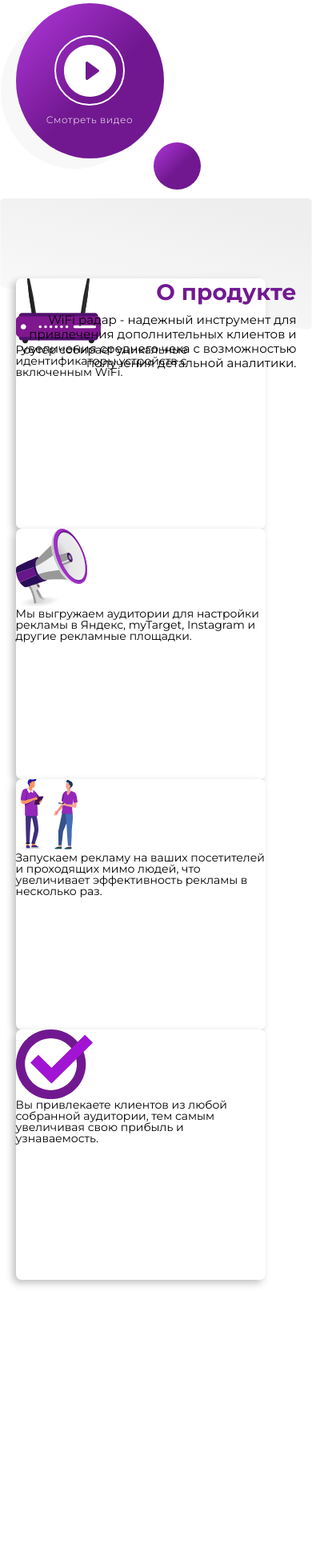
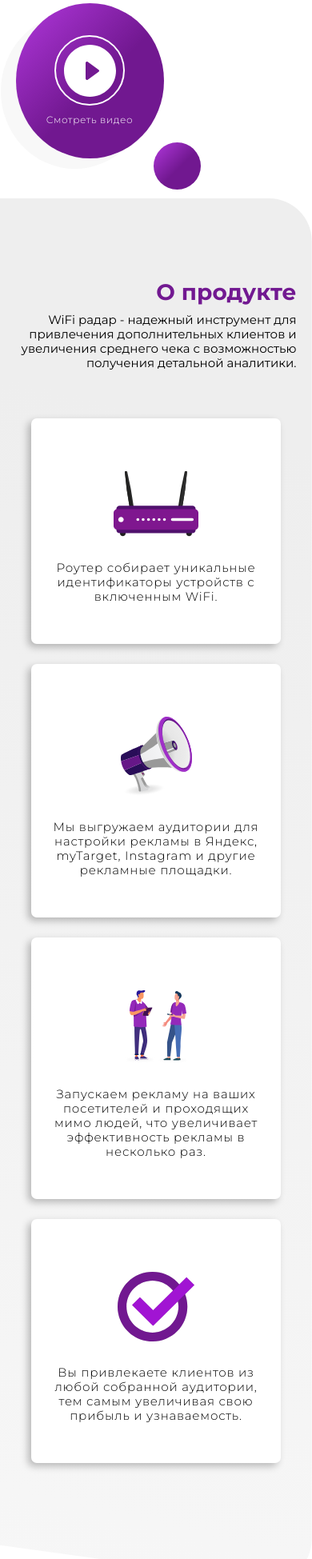
Before and after one commit to kotlyarDG/gaze.github.io, a PHP site: page / in a window 390 px wide. Shown: the part 578-2527 px from the top of the page at 80% size. Before the commit the page ends 2186 px from the top, so only its background shows below. Run offline with PHP 8.4, Linux system fonts and the light colour scheme.

Commit message:
products

```diff
--- a/#source/scss/_products-radar.scss
+++ b/#source/scss/_products-radar.scss
@@ -1,6 +1,6 @@
 .products-radar {
 	padding: 100px 0 150px 0;
-	background: url("../../images/system_img/radar/products/bg.svg") top right / contain no-repeat;
+	background: url("../../images/system_img/radar/products/bg.svg") top right / cover no-repeat;
 
 	&__wrapper {
 		max-width: 1250px;
@@ -28,6 +28,19 @@
 		position: absolute;
 		top: 0;
 		right: 0;
+
+		@media (max-width: $sm) {
+			position: static;
+			max-width: none;
+			display: flex;
+			flex-direction: column;
+			align-items: flex-end;
+		}
+
+		@media (max-width: $xs) {
+			display: block;
+			// text-align: center;
+		}
 	}
 
 	&__title {
@@ -37,25 +50,96 @@
 		margin: 9px 0 0 0;
 		font-size: 15px;
 		line-height: 18px;
+
+		@media (max-width: $sm) {
+			width: 50%;
+		}
+
+		@media (max-width: $xs) {
+			width: 100%;
+		}
 	}
 
 	&__items {
+		display: flex;
+
+		@media (max-width: $sm) {
+			display: block;
+			margin: 60px 0 0 0;
+		}
 	}
 
 	&__item {
-		width: 312px;
-		height: 313px;
-		background: #ffffff;
-		box-shadow: -4px 4px 10px rgba(0, 0, 0, 0.25);
-		border-radius: 7px;
+		&:nth-child(1) {
+			margin: 25px 0 0 0;
+		}
+
+		&:nth-child(2) {
+			margin: 80px 0 0 30px;
+		}
+
+		&:nth-child(3) {
+			margin: 160px 0 0 30px;
+		}
+
+		&:nth-child(4) {
+			margin: 240px 0 0 30px;
+		}
+
+		@media (max-width: $sm) {
+			&:nth-child(1) {
+				margin: 0 auto 0 auto;
+			}
+
+			&:nth-child(2) {
+				margin: 25px auto 0 auto;
+			}
+
+			&:nth-child(3) {
+				margin: 25px auto 0 auto;
+			}
+
+			&:nth-child(4) {
+				margin: 25px auto 0 auto;
+			}
+		}
 	}
 }
-.title {
-}
+
 .item-products {
+	width: 312px;
+	height: 313px;
+	background: #ffffff;
+	box-shadow: -4px 4px 10px rgba(0, 0, 0, 0.25);
+	border-radius: 7px;
+	padding: 66px 25px 0 25px;
+	display: flex;
+	flex-direction: column;
+
+	@media (max-width: $md) {
+		height: 400px;
+	}
+
+	@media (max-width: $sm) {
+		height: auto;
+		padding: 66px 25px 50px 25px;
+	}
+
+	@media (max-width: 350px) {
+		padding: 66px 10px 50px 10px;
+		width: auto;
+	}
+
 	&__img {
+		align-self: center;
+		margin: 0 0 30px 0;
 	}
 
 	&__text {
+		font-weight: 300;
+		font-size: 15px;
+		line-height: 18px;
+		text-align: center;
+		letter-spacing: 0.055em;
 	}
 }
--- a/css/style.css
+++ b/css/style.css
@@ -644,7 +644,7 @@ body {
 
 .products-radar {
   padding: 100px 0 150px 0;
-  background: url("../../images/system_img/radar/products/bg.svg") top right/contain no-repeat;
+  background: url("../../images/system_img/radar/products/bg.svg") top right/cover no-repeat;
 }
 
 .products-radar__wrapper {
@@ -679,17 +679,139 @@ body {
   right: 0;
 }
 
+@media (max-width: 991px) {
+  .products-radar__title-block {
+    position: static;
+    max-width: none;
+    display: -webkit-box;
+    display: -ms-flexbox;
+    display: flex;
+    -webkit-box-orient: vertical;
+    -webkit-box-direction: normal;
+        -ms-flex-direction: column;
+            flex-direction: column;
+    -webkit-box-align: end;
+        -ms-flex-align: end;
+            align-items: flex-end;
+  }
+}
+
+@media (max-width: 768px) {
+  .products-radar__title-block {
+    display: block;
+  }
+}
+
 .products-radar__text {
   margin: 9px 0 0 0;
   font-size: 15px;
   line-height: 18px;
 }
 
-.products-radar__item {
+@media (max-width: 991px) {
+  .products-radar__text {
+    width: 50%;
+  }
+}
+
+@media (max-width: 768px) {
+  .products-radar__text {
+    width: 100%;
+  }
+}
+
+.products-radar__items {
+  display: -webkit-box;
+  display: -ms-flexbox;
+  display: flex;
+}
+
+@media (max-width: 991px) {
+  .products-radar__items {
+    display: block;
+    margin: 60px 0 0 0;
+  }
+}
+
+.products-radar__item:nth-child(1) {
+  margin: 25px 0 0 0;
+}
+
+.products-radar__item:nth-child(2) {
+  margin: 80px 0 0 30px;
+}
+
+.products-radar__item:nth-child(3) {
+  margin: 160px 0 0 30px;
+}
+
+.products-radar__item:nth-child(4) {
+  margin: 240px 0 0 30px;
+}
+
+@media (max-width: 991px) {
+  .products-radar__item:nth-child(1) {
+    margin: 0 auto 0 auto;
+  }
+  .products-radar__item:nth-child(2) {
+    margin: 25px auto 0 auto;
+  }
+  .products-radar__item:nth-child(3) {
+    margin: 25px auto 0 auto;
+  }
+  .products-radar__item:nth-child(4) {
+    margin: 25px auto 0 auto;
+  }
+}
+
+.item-products {
   width: 312px;
   height: 313px;
   background: #ffffff;
   -webkit-box-shadow: -4px 4px 10px rgba(0, 0, 0, 0.25);
           box-shadow: -4px 4px 10px rgba(0, 0, 0, 0.25);
   border-radius: 7px;
+  padding: 66px 25px 0 25px;
+  display: -webkit-box;
+  display: -ms-flexbox;
+  display: flex;
+  -webkit-box-orient: vertical;
+  -webkit-box-direction: normal;
+      -ms-flex-direction: column;
+          flex-direction: column;
 }
+
+@media (max-width: 1199px) {
+  .item-products {
+    height: 400px;
+  }
+}
+
+@media (max-width: 991px) {
+  .item-products {
+    height: auto;
+    padding: 66px 25px 50px 25px;
+  }
+}
+
+@media (max-width: 350px) {
+  .item-products {
+    padding: 66px 10px 50px 10px;
+    width: auto;
+  }
+}
+
+.item-products__img {
+  -ms-flex-item-align: center;
+      -ms-grid-row-align: center;
+      align-self: center;
+  margin: 0 0 30px 0;
+}
+
+.item-products__text {
+  font-weight: 300;
+  font-size: 15px;
+  line-height: 18px;
+  text-align: center;
+  letter-spacing: 0.055em;
+}
--- a/index.html
+++ b/index.html
@@ -74,8 +74,8 @@
 				</div>
 				<div class="products-radar__items">
 					<div class="products-radar__item item-products">
-						<img src="images/system_img/radar/products/01.svg" alt="" class="item-products__img">
-						<p class="item-products__text">Роутер собирает уникальные идентификаторы устройств с включенным WiFi.
+						<img src=" images/system_img/radar/products/01.svg" alt="" class="item-products__img">
+						<p class=" item-products__text">Роутер собирает уникальные идентификаторы устройств с включенным WiFi.
 						</p>
 					</div>
 					<div class="products-radar__item item-products">
```
